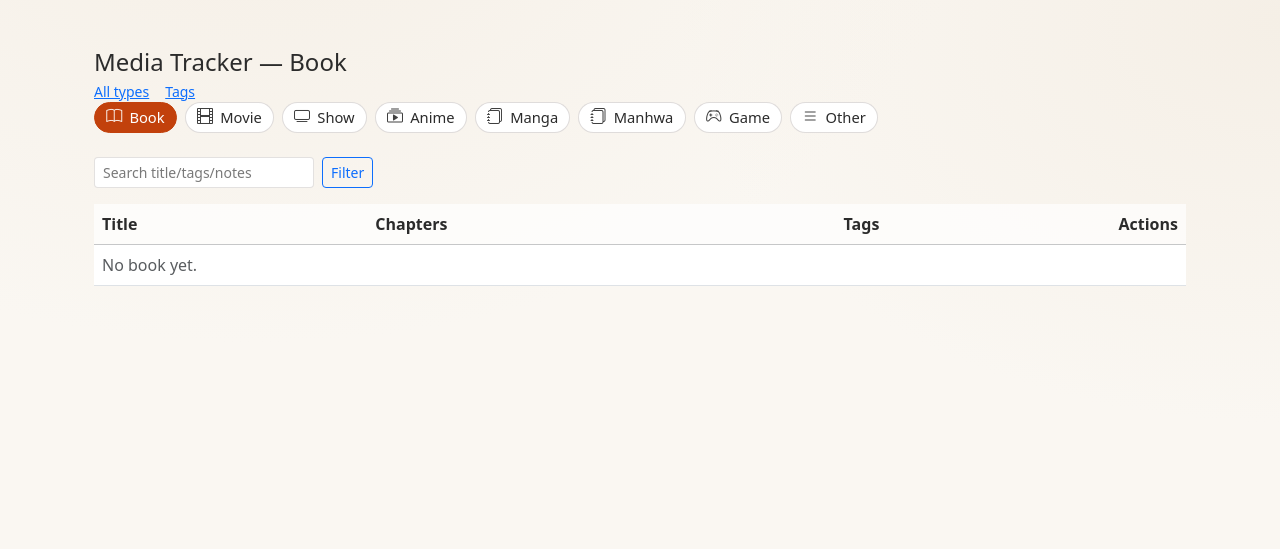
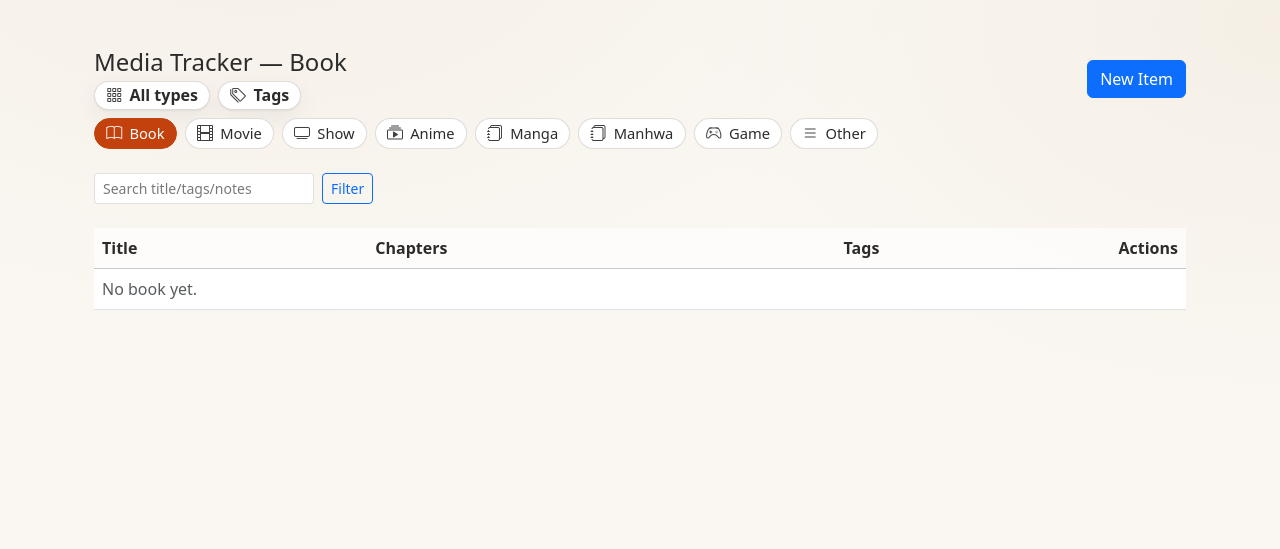
Before and after one commit to AquaeMors/media-TravelLog-website, a Flask app: page /tracker?type=book in a window 1280 px wide. Shown: the part 57-606 px from the top of the page. Run offline with Flask 3, Linux system fonts and the light colour scheme; a user stored in the database is signed in; data that the repository does not hold is empty; some libraries are stand-ins or nearby versions.

Commit message:
Added button display and tag fix. Tag page created

```diff
--- a/app.py
+++ b/app.py
@@ -701,6 +701,45 @@ def serve_upload(subpath):
     resp.headers["Cache-Control"] = "public, max-age=2592000, immutable"
     return resp
 
+# --- Dynamic rows fragment for AJAX (no full reload) ---
+@app.route("/tracker/rows")
+@login_required
+def tracker_rows():
+    # inputs
+    type_filter = (request.args.get("type") or "book").lower()
+    q = (request.args.get("q") or "").strip()
+    tags = [t.strip().lower() for t in request.args.getlist("tag") if t.strip()]
+
+    # build the query exactly like /tracker
+    query = Item.query.filter(Item.media_type == type_filter)
+    if q:
+        like = f"%{q}%"
+        query = query.filter(
+            or_(
+                Item.title.ilike(like),
+                Item.tags.ilike(like),
+                Item.notes.ilike(like),
+            )
+        )
+    for t in tags:
+        query = query.filter(Item.tags.ilike(f"%{t}%"))
+
+    rows = query.order_by(Item.title.asc()).all()
+
+    # keep comment reaction counts in sync (same as /tracker)
+    uid = session.get("user_id")
+    for r in rows:
+        hydrate_comment_reactions(r.comments, uid, "item")
+
+    # return just the tbody fragment
+    return render_template(
+        "_tracker_rows.html",
+        rows=rows,
+        type_filter=type_filter,
+        tags=tags,
+        q=q,
+    )
+
 # ----- Tracker (menu-first + create/list + comments) -----
 @app.route("/tracker", methods=["GET", "POST"])
 @login_required
--- a/static/css/tracker.css
+++ b/static/css/tracker.css
@@ -238,3 +238,55 @@ html[data-theme="dark"] {
 @media (max-width: 576px) {
   .table td { padding-top: .5rem; padding-bottom: .5rem; }
 }
+
+/* -------- Meta buttons (All types / Tags) -------- */
+.meta-actions {
+  display: flex;
+  flex-wrap: wrap;
+  gap: .5rem;
+  align-items: center;
+  margin-top: .25rem;
+}
+
+.meta-btn {
+  display: inline-flex;
+  align-items: center;
+  gap: .45rem;
+  padding: .35rem .7rem;
+  border-radius: 999px;
+  border: 1px solid var(--pill-border);
+  background: var(--pill-bg);
+  color: var(--text);
+  text-decoration: none;
+  font-weight: 600;
+  line-height: 1;
+  box-shadow: var(--shadow);
+  transition: border-color .15s ease, background-color .15s ease, transform .06s ease;
+}
+
+.meta-btn .bi {
+  font-size: 1rem;
+  opacity: .9;
+}
+
+.meta-btn:hover {
+  background: var(--accent-100);
+  border-color: var(--accent-600);
+  color: var(--accent-600);
+}
+
+.meta-btn:active {
+  transform: translateY(1px);
+}
+
+.meta-btn:focus-visible {
+  outline: 2px solid var(--accent-600);
+  outline-offset: 2px;
+}
+
+/* Optional: an "active" look if you ever want to mark the current one */
+.meta-btn.active {
+  background: var(--pill-active-bg);
+  border-color: var(--pill-active-bg);
+  color: var(--pill-active-text);
+}
--- a/static/js/tracker.js
+++ b/static/js/tracker.js
@@ -93,22 +93,63 @@
   });
 })();
 
-// --- Clickable rows (open modal) & keyboard support ---
+/* ------------------------------------------------------------------
+   Option B: Programmatic row modal control (no data-bs-toggle on <tr>)
+   - Clicks on interactive elements (links, buttons, inputs, .js-add-tag,
+     [data-row-ignore], .tag-more) DO NOT open the row modal.
+   - Clicks on the rest of the row DO open the modal via JS.
+   - Works with either:
+       data-row-modal="#item123"  ← preferred
+     or data-bs-target="#item123" ← fallback until you update markup
+------------------------------------------------------------------ */
+(function () {
+  const INTERACTIVE_SEL = 'a,button,[role="button"],input,select,textarea,label,[data-row-ignore],.js-add-tag,.tag-more';
+
+  function isInteractiveClick(target) {
+    return !!target.closest(INTERACTIVE_SEL);
+  }
+
+  // Handle mouse/tap in CAPTURE to beat Bootstrap's own delegation (if present)
   document.addEventListener('click', (e) => {
-  // If clicking something marked as row-ignore (e.g., Edit / tag pill / See all), don't bubble to the row
-  if (e.target.closest('[data-row-ignore]')) {
+    const row = e.target.closest('tr.media-row[role="button"]');
+    if (!row) return;
+
+    // Ignore clicks on pills/controls/etc.
+    if (isInteractiveClick(e.target)) return;
+
+    const sel = row.getAttribute('data-row-modal') || row.getAttribute('data-bs-target');
+    if (!sel) return;
+
+    e.preventDefault();
+    e.stopImmediatePropagation();
     e.stopPropagation();
+
+    const modalEl = document.querySelector(sel);
+    if (modalEl && window.bootstrap) {
+      bootstrap.Modal.getOrCreateInstance(modalEl).show();
     }
-});
+  }, true); // capture
 
+  // Keyboard: Enter/Space on focused row opens modal
   document.addEventListener('keydown', (e) => {
     const row = e.target.closest('tr.media-row[role="button"]');
     if (!row) return;
-  if (e.key === 'Enter' || e.key === ' ') {
+    if (e.key !== 'Enter' && e.key !== ' ') return;
+
+    // Don't hijack if the focused element is an input/button inside the row
+    if (isInteractiveClick(e.target)) return;
+
     e.preventDefault();
-    row.click(); // Bootstrap handles [data-bs-toggle="modal"]
+
+    const sel = row.getAttribute('data-row-modal') || row.getAttribute('data-bs-target');
+    if (!sel) return;
+
+    const modalEl = document.querySelector(sel);
+    if (modalEl && window.bootstrap) {
+      bootstrap.Modal.getOrCreateInstance(modalEl).show();
     }
   });
+})();
 
 // --- Responsive tag-list collapsing (phones show first 3, then "See all") ---
 (function () {
@@ -256,3 +297,108 @@ document.addEventListener('keydown', (e) => {
   // If your theme toggle flips layout metrics, recalc as well
   window.addEventListener("themechange", initAll);
 })();
+
+// ===== Dynamic tag filtering (no full page reload) =====
+(function () {
+  const form = document.getElementById('filterForm');
+  if (!form) return;
+
+  const type = () => form.querySelector('input[name="type"]')?.value || 'book';
+  const qInp = form.querySelector('input[name="q"]');
+  const activeTagsWrap = document.getElementById('activeTags');
+
+  // read existing tags from the URL (supports repeated ?tag=)
+  const url = new URL(location.href);
+  const tagSet = new Set(url.searchParams.getAll('tag').map(t => (t || '').toLowerCase()));
+
+  function buildQuery() {
+    const params = new URLSearchParams();
+    params.set('type', type());
+    const qVal = (qInp?.value || '').trim();
+    if (qVal) params.set('q', qVal);
+    for (const t of tagSet) params.append('tag', t);
+    return params;
+  }
+
+  async function refreshRows() {
+    const params = buildQuery();
+    // Update URL bar without reload
+    history.replaceState(null, '', `${location.pathname}?${params.toString()}`);
+
+    // Fetch fresh tbody HTML
+    const res = await fetch(`/tracker/rows?${params.toString()}`, { headers: { 'X-Requested-With': 'fetch' } });
+    const html = await res.text();
+    const tbody = document.getElementById('rows-tbody');
+    if (tbody) {
+      // replace the whole <tbody id="rows-tbody"> with the new one
+      tbody.outerHTML = html;
+    }
+    renderActiveTags();
+  }
+
+  function renderActiveTags() {
+    if (!activeTagsWrap) return;
+    if (!tagSet.size) {
+      activeTagsWrap.innerHTML = '';
+      return;
+    }
+
+    activeTagsWrap.innerHTML = `
+      <div class="d-flex flex-wrap gap-1 mt-1">
+        ${[...tagSet].map(t => `
+          <span class="pill tag-pill">
+            ${t}
+            <button type="button" class="btn-close ms-1" aria-label="Remove ${t}" data-remove-tag="${t}"></button>
+          </span>`).join('')}
+        <a href="#" class="pill" id="clearAllTags" title="Clear all tags">Clear all</a>
+      </div>
+    `;
+  }
+
+  function addTag(t) {
+    const tag = (t || '').trim().toLowerCase();
+    if (!tag || tagSet.has(tag)) return;
+    tagSet.add(tag);
+    refreshRows();
+  }
+
+  function removeTag(t) {
+    tagSet.delete(t);
+    refreshRows();
+  }
+
+  // Intercept clicks on tag pills (table + modals)
+  document.addEventListener('click', (e) => {
+    const a = e.target.closest('.js-add-tag');
+    if (a) {
+      e.preventDefault();
+      e.stopImmediatePropagation();
+      e.stopPropagation(); // never reach row/modal handlers
+      const tag = a.getAttribute('data-tag');
+      addTag(tag);
+      return;
+    }
+    const rm = e.target.closest('[data-remove-tag]');
+    if (rm) {
+      e.preventDefault();
+      e.stopPropagation();
+      removeTag(rm.getAttribute('data-remove-tag'));
+      return;
+    }
+    if (e.target.id === 'clearAllTags') {
+      e.preventDefault();
+      e.stopPropagation();
+      tagSet.clear();
+      refreshRows();
+    }
+  });
+
+  // If you submit the Filter form, keep it ajaxy too
+  form.addEventListener('submit', (e) => {
+    e.preventDefault();
+    refreshRows();
+  });
+
+  // initial paint of active tag chips
+  renderActiveTags();
+})();
--- /dev/null
+++ b/templates/_tracker_rows.html
@@ -0,0 +1,45 @@
+<tbody id="rows-tbody">
+  {% if rows %}
+  {% for r in rows %}
+  <tr class="media-row" role="button" tabindex="0" aria-label="Open {{ r.title }} details"
+    data-row-modal="#item{{ r.id }}">
+    <td class="fw-semibold">
+      <span class="title">{{ r.title }}</span>
+    </td>
+
+    {% if type_filter in ['book','manga','manhwa'] %}
+    <td>{{ r.chapter_total if r.chapter_total is not none else '—' }}</td>
+    {% elif type_filter in ['show','anime'] %}
+    <td>{{ r.seasons if r.seasons is not none else '—' }}</td>
+    {% else %}
+    <td>—</td>
+    {% endif %}
+
+    <td>
+      {% if r.tags %}
+      <div class="d-flex flex-wrap gap-1">
+        {% for tg in r.tags.split(',') %}
+        {% set t = tg.strip() %}
+        {% if t %}
+        {% set t_l = t|lower %}
+        <a class="pill tag-pill js-add-tag" href="#" data-tag="{{ t_l }}" title="Filter by {{ t }}">
+          {{ t }}
+        </a>
+        {% endif %}
+        {% endfor %}
+      </div>
+      {% endif %}
+    </td>
+
+    <td class="text-end text-nowrap">
+      <button class="btn btn-sm btn-outline-secondary" data-row-ignore data-bs-toggle="modal"
+        data-bs-target="#itemEdit{{ r.id }}">Edit</button>
+    </td>
+  </tr>
+  {% endfor %}
+  {% else %}
+  <tr>
+    <td colspan="7" class="text-muted">No {{ type_filter }} yet.</td>
+  </tr>
+  {% endif %}
+</tbody>
--- a/templates/tracker.html
+++ b/templates/tracker.html
@@ -36,15 +36,26 @@
   </div>
 
   {% else %}
+  <div class="d-flex align-items-center justify-content-between mb-2">
     <div>
       <h1 class="h4 mb-1">Media Tracker — <span class="text-capitalize">{{ type_filter }}</span></h1>
-    <div class="small d-flex align-items-center gap-3">
-      <a href="{{ url_for('tracker') }}" class="link-primary">All types</a>
-      <a href="{{ url_for('tracker_tags', type=type_filter) }}" class="link-primary">Tags</a>
+
+      <div class="meta-actions">
+        <a class="meta-btn" href="{{ url_for('tracker') }}">
+          <i class="bi bi-grid-3x3-gap"></i>
+          <span>All types</span>
+        </a>
+        <a class="meta-btn" href="{{ url_for('tracker_tags') }}?type={{ type_filter }}">
+          <i class="bi bi-tags"></i>
+          <span>Tags</span>
+        </a>
       </div>
     </div>
 
-  <!-- Media type pills -->
+    <button class="btn btn-primary" data-bs-toggle="modal" data-bs-target="#newItemModal">New Item</button>
+  </div>
+
+  {# Media type pills #}
   {% set ICONS = {
     'book': 'book', 'movie': 'film', 'show': 'tv', 'anime': 'collection-play',
     'manga': 'journals', 'manhwa': 'journals', 'game': 'controller', 'other': 'list'
@@ -59,14 +70,13 @@
     {% endfor %}
   </nav>
 
-
-  <!-- Filters (q only) -->
-  <form id="filterForm" class="row gy-2 gx-2 align-items-center mb-3" method="get">
+  {# Filters (q only) — keep as a real <form> for progressive enhancement #}
+  <form id="filterForm" class="row gy-2 gx-2 align-items-center mb-2" method="get">
     <input type="hidden" name="type" value="{{ type_filter }}">
+    {# include current tags so a manual submit preserves them #}
     {% for tt in tags %}
       <input type="hidden" name="tag" value="{{ tt }}">
     {% endfor %}
-    <input type="hidden" name="tag" value="{{ tag|default('', true) }}">
     <div class="col-auto">
       <input class="form-control form-control-sm w-18rem" type="search" name="q" value="{{ q }}"
              placeholder="Search title/tags/notes">
@@ -74,27 +84,18 @@
     <div class="col-auto">
       <button class="btn btn-outline-primary btn-sm">Filter</button>
     </div>
-    {% if tags %}
-    <div class="col-12 d-flex flex-wrap gap-2 mt-1">
+  </form>
+
+  {# Active tag chips: JS will manage these dynamically.
+     We also server-render the current chips for no-JS fallback. #}
+  <div id="activeTags" class="d-flex flex-wrap gap-2 mb-3">
     {% for tt in tags %}
-      <a class="pill active"
+      <a class="pill active" data-remove-tag="{{ tt }}"
          href="{{ url_for('tracker') }}?type={{ type_filter }}{% if q %}&q={{ q|urlencode }}{% endif %}{% for t2 in tags if t2!=tt %}&tag={{ t2|urlencode }}{% endfor %}">
         {{ tt }} <i class="bi bi-x-lg ms-1"></i>
       </a>
     {% endfor %}
   </div>
-    {% endif %}
-
-    <!-- (optional) show active tag chip with “clear” -->
-    {% if tag %}
-    <div class="col-auto">
-      <a class="pill active" href="{{ url_for('tracker') }}?type={{ type_filter }}&q={{ q|urlencode }}">
-        {{ tag }} <i class="bi bi-x-lg ms-1"></i>
-      </a>
-    </div>
-    {% endif %}
-  </form>
-
 
   <div class="table-responsive">
     <table class="table table-hover align-middle">
@@ -111,60 +112,8 @@
         </tr>
       </thead>
 
-      <tbody>
-        {% if rows %}
-        {% for r in rows %}
-        <tr class="media-row" role="button" tabindex="0" aria-label="Open {{ r.title }} details" data-bs-toggle="modal"
-          data-bs-target="#item{{ r.id }}">
-          <td class="fw-semibold">
-            <span class="title">{{ r.title }}</span>
-          </td>
-
-          {% if type_filter in ['book','manga','manhwa'] %}
-          <td>{{ r.chapter_total if r.chapter_total is not none else '—' }}</td>
-          {% elif type_filter in ['show','anime'] %}
-          <td>{{ r.seasons if r.seasons is not none else '—' }}</td>
-          {% endif %}
-
-          <td>
-            {% if r.tags %}
-            <div class="tag-list d-flex flex-wrap gap-1" data-max-xs="3">
-              {% for tg in r.tags.split(',') %}
-              {% set t = tg.strip() %}
-              {% if t %}
-              {% set t_l = t|lower %}
-              {% if t_l in tags %}
-              <span class="pill tag-pill disabled" aria-disabled="true" data-row-ignore>{{ t }}</span>
-              {% else %}
-              <a class="pill tag-pill" data-row-ignore
-                href="{{ url_for('tracker') }}?type={{ type_filter }}{% if q %}&q={{ q|urlencode }}{% endif %}{% for tt in tags %}&tag={{ tt|urlencode }}{% endfor %}&tag={{ t_l|urlencode }}">
-                {{ t }}
-              </a>
-              {% endif %}
-              {% endif %}
-              {% endfor %}
-              <button type="button" class="pill tag-more d-none" data-role="more" data-row-ignore>See all</button>
-            </div>
-            {% endif %}
-          </td>
-
-
-
-
-
-          <td class="text-end text-nowrap">
-            <button class="btn btn-sm btn-outline-secondary" data-row-ignore data-bs-toggle="modal"
-              data-bs-target="#itemEdit{{ r.id }}">
-              Edit
-            </button>
-          </td>
-        </tr>
-        {% endfor %}
-        {% else %}
-        <tr>
-          <td colspan="7" class="text-muted">No {{ type_filter }} yet.</td>
-        </tr>
-        {% endif %}
+      <tbody id="tracker-tbody">
+        {% include '_tracker_rows.html' %}
       </tbody>
 
     </table>
@@ -330,6 +279,7 @@
                             {% set t = tg.strip() %}
                             {% if t %}
                               <a class="pill tag-pill"
+                                 data-add-tag="{{ t|lower }}"
                                  href="{{ url_for('tracker') }}?type={{ r.media_type }}&tag={{ t|lower|urlencode }}">
                                 {{ t }}
                               </a>
@@ -340,8 +290,8 @@
                         —
                       {% endif %}
                     </dd>
+                  </dl>
 
-                  </dl>
                   {% if r.notes %}
                     <hr>
                     <div><strong>Notes</strong>
@@ -362,18 +312,14 @@
                 <div class="card-body comments-panel">
                   <div class="comments-ui sticky-top bg-white pb-2" style="top: -0.5rem;">
                     <form class="comments-composer" method="post" action="/tracker/{{ r.id }}/comment" data-keep-modal>
-                      <label class="form-label mb-1">Add a comment as <strong>{{ current_user.username
-                          }}</strong></label>
+                      <label class="form-label mb-1">Add a comment as <strong>{{ current_user.username }}</strong></label>
                       <textarea class="form-control" name="body" rows="3" maxlength="2000"
                                 placeholder="Share a thought…" required></textarea>
                       <div class="d-flex justify-content-between align-items-center mt-2">
                         <div class="comments-toolbar">
-                          <button type="button" class="btn-tool" title="Bold" disabled><i
-                              class="bi bi-type-bold"></i></button>
-                          <button type="button" class="btn-tool" title="Italic" disabled><i
-                              class="bi bi-type-italic"></i></button>
-                          <button type="button" class="btn-tool" title="Link" disabled><i
-                              class="bi bi-link-45deg"></i></button>
+                          <button type="button" class="btn-tool" title="Bold" disabled><i class="bi bi-type-bold"></i></button>
+                          <button type="button" class="btn-tool" title="Italic" disabled><i class="bi bi-type-italic"></i></button>
+                          <button type="button" class="btn-tool" title="Link" disabled><i class="bi bi-link-45deg"></i></button>
                         </div>
                         <button class="btn btn-sm btn-primary">Comment</button>
                       </div>
@@ -398,8 +344,8 @@
 
                           <div class="comment-footer">
                             <div class="d-flex gap-2">
-                          <button type="button" class="btn btn-react {{ 'has-count' if c.likes>0 }}" data-react="like"
-                            data-kind="item" data-comment-id="{{ c.id }}"
+                              <button type="button" class="btn btn-react {{ 'has-count' if c.likes>0 }}"
+                                      data-react="like" data-kind="item" data-comment-id="{{ c.id }}"
                                       aria-pressed="{{ 'true' if c.user_reaction=='like' else 'false' }}">
                                 <i class="bi bi-arrow-up"></i>
                                 <span class="count">{{ c.likes }}</span>
@@ -411,8 +357,9 @@
                                 <span class="count">{{ c.dislikes }}</span>
                               </button>
                             </div>
-                        <span class="text-muted small" data-timeago="{{ c.created_at.isoformat() }}">{{
-                          c.created_at.strftime('%Y-%m-%d %H:%M') }}</span>
+                            <span class="text-muted small" data-timeago="{{ c.created_at.isoformat() }}">
+                              {{ c.created_at.strftime('%Y-%m-%d %H:%M') }}
+                            </span>
                           </div>
                         </article>
                       {% endfor %}
```
Also changed, not shown: templates/tracker_tags.html (+8 -1 lines). Lines whose indentation alone changed are shown as unchanged.
